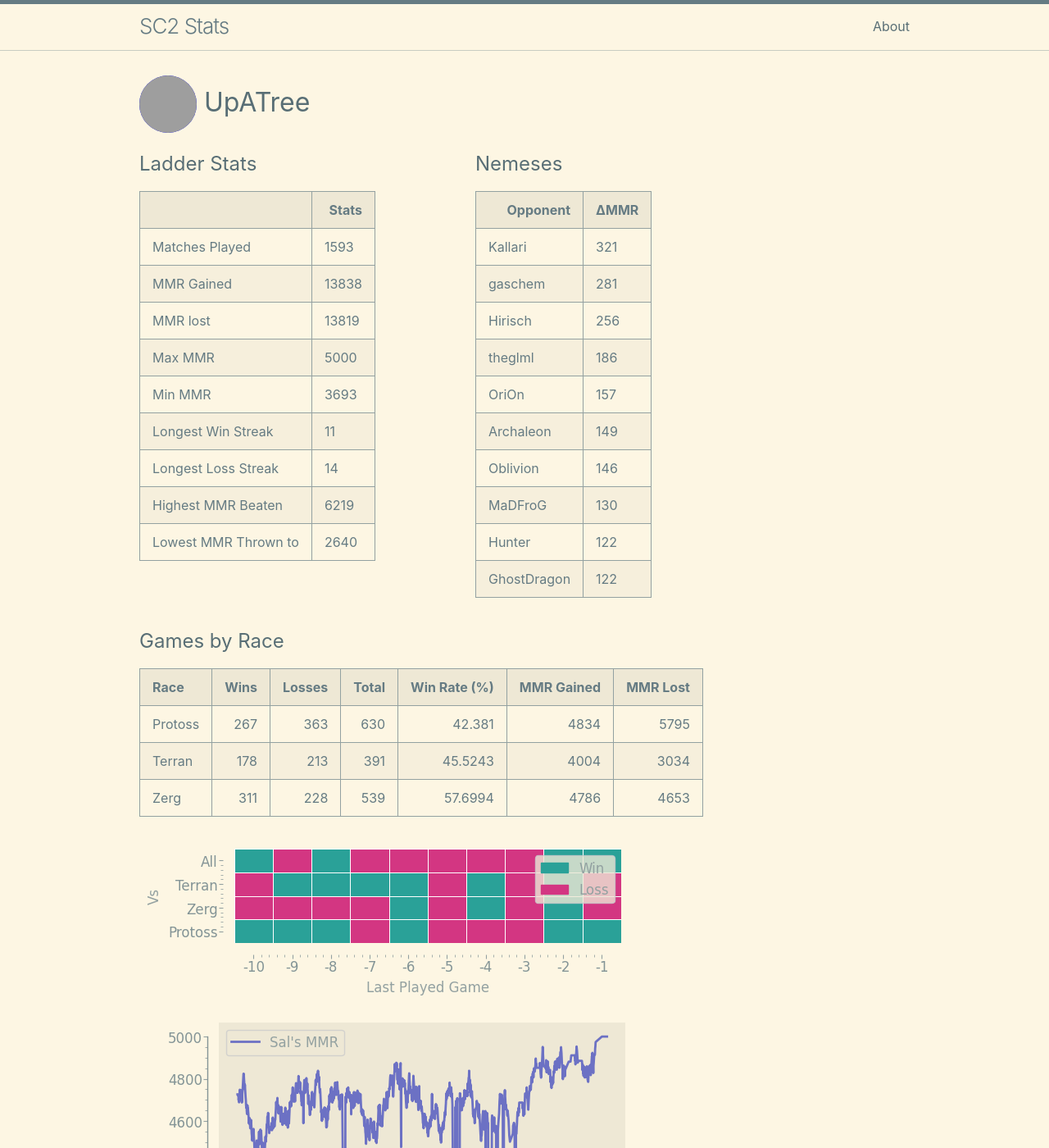
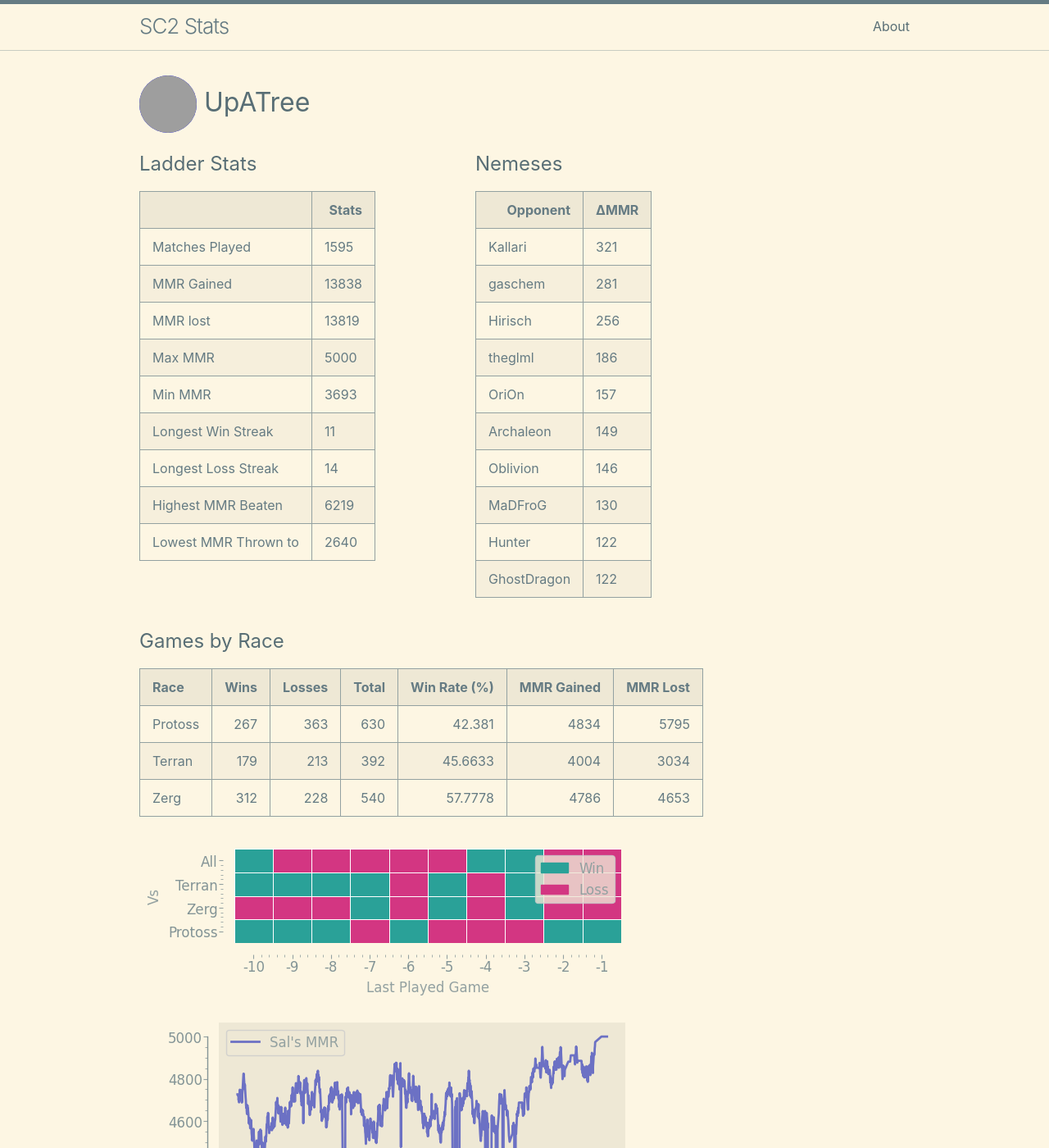
Before and after one commit to kylermurphy/UpATree, a Jekyll site: the page built from docs/index.md, in a window 1280 px wide and 1400 px high. Shown: the whole window at 82% size. Built offline with Jekyll 4.4.1, drawn with Linux system fonts in a browser that asks for light colours; grey boxes are pictures that could not be loaded.

Commit message:
running on push

```diff
--- a/docs/index.md
+++ b/docs/index.md
@@ -18,7 +18,7 @@ layout: home
   <tbody>
     <tr>
       <td>Matches Played</td>
-      <td>1593</td>
+      <td>1595</td>
     </tr>
     <tr>
       <td>MMR Gained</td>
@@ -115,8 +115,8 @@ layout: home
 | Race    |   Wins |   Losses |   Total |   Win Rate (%) |   MMR Gained |   MMR Lost |
 |:--------|-------:|---------:|--------:|---------------:|-------------:|-----------:|
 | Protoss |    267 |      363 |     630 |        42.381  |         4834 |       5795 |
-| Terran  |    178 |      213 |     391 |        45.5243 |         4004 |       3034 |
-| Zerg    |    311 |      228 |     539 |        57.6994 |         4786 |       4653 |
+| Terran  |    179 |      213 |     392 |        45.6633 |         4004 |       3034 |
+| Zerg    |    312 |      228 |     540 |        57.7778 |         4786 |       4653 |
 
 ![Games by Race](./assets/gm_hist.png)
 
--- a/log.txt
+++ b/log.txt
@@ -750,3 +750,4 @@ Writing a log file 2025-03-30 18:49:28.
 Writing a log file 2025-03-30 19:17:28.
 Writing a log file 2025-03-30 19:29:43.
 Writing a log file 2025-03-30 19:47:49.
+Writing a log file 2025-03-30 20:24:00.
```
Also changed, not shown: docs/assets/MMR.png, docs/assets/daily.png, docs/assets/gm_hist.png, docs/assets/r_wrt.png, 1 other file.
